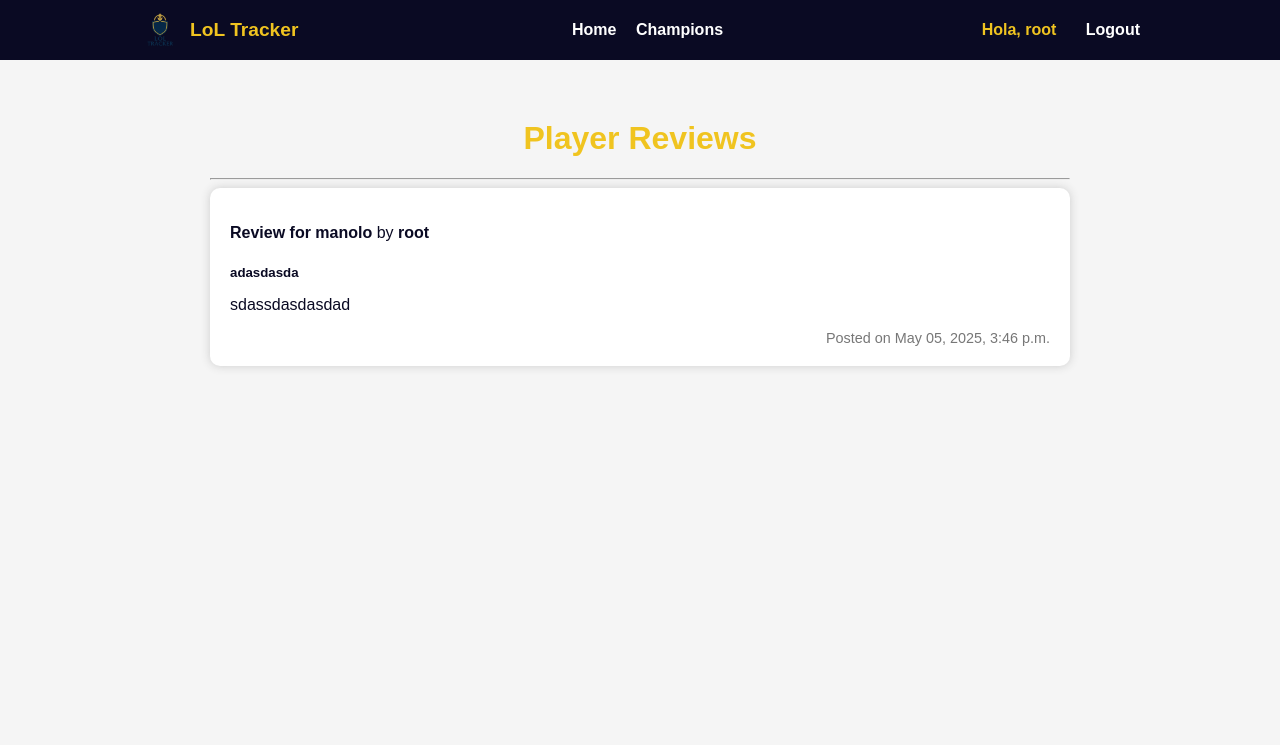
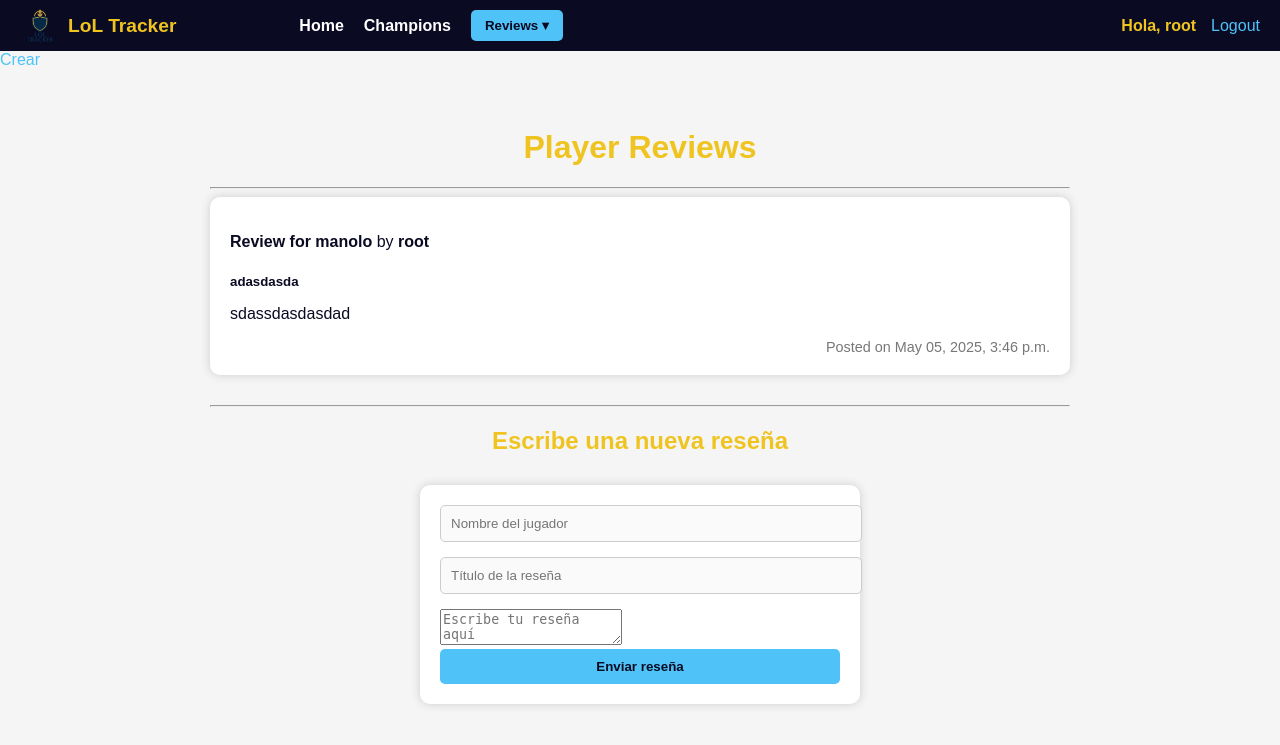
Before and after one commit to dresa04/Projecte_web, a Django app: page / in a window 1280 px wide. Shown: the top 745 px of the page. Run offline with Django 5.2, Linux system fonts and the light colour scheme; a user stored in the database is signed in; data comes from the database, SQL or seed files in the repository.

Commit message:
feat(navbar): enhance navigation with dropdown for reviews and improve layout

```diff
--- a/lol_app/static/style.css
+++ b/lol_app/static/style.css
@@ -1,17 +1,17 @@
-/* style.css - Guía de estilos para League of Legends Tracker */
-
-/* Fuentes y colores base */
+/* --------------------------------------
+   Base visual: fuente, colores, fondo
+----------------------------------------- */
 body {
     font-family: 'Poppins', sans-serif;
-    background-color: #f5f5f5; /* Fondo claro para mejor contraste con el logo */
-    color: #0a0a23; /* Texto oscuro para buena legibilidad */
+    background-color: #f5f5f5;
+    color: #0a0a23;
     margin: 0;
     padding: 0;
     min-height: 100vh;
 }
 
 h1, h2 {
-    color: #f0c420; /* Dorado inspirado en LoL */
+    color: #f0c420;
     text-align: center;
     margin-top: 20px;
 }
@@ -21,7 +21,7 @@ p, a, label {
 }
 
 a {
-    color: #4fc3f7; /* Azul brillante */
+    color: #4fc3f7;
     text-decoration: none;
 }
 
@@ -29,7 +29,9 @@ a:hover {
     text-decoration: underline;
 }
 
-/* Formularios */
+/* --------------------------------------
+   Formularios
+----------------------------------------- */
 form {
     max-width: 400px;
     margin: 30px auto;
@@ -65,14 +67,18 @@ button:hover {
     background-color: #039be5;
 }
 
-/* Contenedor de contenido */
+/* --------------------------------------
+   Contenedor principal
+----------------------------------------- */
 .container {
     padding: 20px;
     max-width: 900px;
     margin: auto;
 }
 
-
+/* --------------------------------------
+   Review box (tarjetas de reseñas)
+----------------------------------------- */
 .review-box {
     background-color: #ffffff;
     border-radius: 10px;
@@ -93,6 +99,9 @@ button:hover {
     text-align: right;
 }
 
+/* --------------------------------------
+   Lista de campeones
+----------------------------------------- */
 .champion-list {
     display: grid;
     grid-template-columns: repeat(auto-fill, minmax(180px, 1fr));
@@ -119,50 +128,143 @@ button:hover {
     margin-bottom: 10px;
 }
 
+/* --------------------------------------
+   Barra de navegación
+----------------------------------------- */
 .navbar {
     background-color: #0a0a23;
     padding: 10px 20px;
     display: flex;
-    justify-content: center;
-    color: #ffffff;
+    align-items: center;
+    position: relative;
 }
 
-.nav-container {
-    width: 100%;
-    max-width: 1000px;
+.nav-left-fixed {
+    position: absolute;
+    left: 20px;
+    top: 50%;
+    transform: translateY(-50%);
     display: flex;
     align-items: center;
-    justify-content: space-between;
 }
 
 .nav-logo {
-    font-weight: bold;
-    font-size: 1.2rem;
     display: flex;
     align-items: center;
     color: #f0c420;
+    font-weight: bold;
+    font-size: 1.2rem;
     text-decoration: none;
 }
 
 .nav-logo img {
-    margin-right: 10px;
+    margin-right: 8px;
 }
 
-.nav-center a,
-.nav-right a {
-    margin-left: 15px;
+.nav-center-group {
+    margin: 0 auto;
+    display: flex;
+    align-items: center;
+    gap: 20px;
+}
+
+.nav-center-group a {
     color: #ffffff;
     text-decoration: none;
     font-weight: bold;
 }
 
-.nav-center a:hover,
-.nav-right a:hover {
+.nav-center-group a:hover {
     color: #f0c420;
 }
 
+.nav-right {
+    margin-left: auto;
+    display: flex;
+    align-items: center;
+    gap: 15px;
+}
+
 .nav-user {
-    margin-right: 10px;
+    color: #f0c420;
     font-weight: bold;
-    color: #f0c420;
 }
+
+/* --------------------------------------
+   Dropdown menu para "Reviews"
+----------------------------------------- */
+.dropdown-inline {
+    position: relative;
+    display: inline-block;
+}
+
+.dropbtn {
+    background-color: #4fc3f7;
+    color: #0a0a23;
+    padding: 8px 14px;
+    font-weight: bold;
+    border: none;
+    border-radius: 5px;
+    cursor: pointer;
+    transition: background-color 0.3s;
+}
+
+.dropbtn:hover {
+    background-color: #039be5;
+}
+
+.dropdown-content {
+    display: none;
+    position: absolute;
+    top: 100%;
+    left: 0;
+    background-color: #ffffff;
+    min-width: 160px;
+    box-shadow: 0 0 10px rgba(0, 0, 0, 0.2);
+    z-index: 10;
+    border-radius: 5px;
+    overflow: hidden;
+    margin-top: 5px;
+}
+
+.dropdown-content a {
+    color: #0a0a23;
+    padding: 10px 15px;
+    display: block;
+    text-decoration: none;
+    font-weight: normal;
+}
+
+.dropdown-content a:hover {
+    background-color: #f0f0f0;
+}
+
+.dropdown-inline:hover .dropdown-content {
+    display: block;
+}
+
+.dropdown-inline:hover .dropbtn {
+    background-color: #039be5;
+}
+
+/* --------------------------------------
+   Responsive básico
+----------------------------------------- */
+@media (max-width: 768px) {
+    .nav-center-group {
+        flex-wrap: wrap;
+        justify-content: center;
+        gap: 10px;
+    }
+
+    .nav-left-fixed {
+        position: static;
+        transform: none;
+        margin-right: auto;
+    }
+
+    .nav-right {
+        margin-left: 0;
+        gap: 10px;
+    }
+}
--- a/lol_app/templates/base.html
+++ b/lol_app/templates/base.html
@@ -12,17 +12,29 @@
 
     <!-- Barra de navegación personalizada -->
     <nav class="navbar">
-        <div class="nav-container">
-            <div class="nav-left">
+        <div class="nav-left-fixed">
             <a href="{% url 'home' %}" class="nav-logo">
                 <img src="{% static 'img/logo.png' %}" alt="Logo" width="40" height="40">
                 LoL Tracker
             </a>
         </div>
-            <div class="nav-center">
+
+        <div class="nav-center-group">
             <a href="{% url 'home' %}">Home</a>
             <a href="{% url 'champion_list' %}">Champions</a>
+
+            {% if user.is_authenticated %}
+            <div class="dropdown-inline">
+                <button class="dropbtn">Reviews ▾</button>
+                <div class="dropdown-content">
+                    <a href="{% url 'home' %}#review-create">Crear</a>
+                    <a href="{% url 'review_update_list' %}">Modificar</a>
+                    <a href="{% url 'review_delete_list' %}">Eliminar</a>
                 </div>
+            </div>
+            {% endif %}
+        </div>
+
         <div class="nav-right">
             {% if user.is_authenticated %}
                 <span class="nav-user">Hola, {{ user.username }}</span>
@@ -32,8 +44,10 @@
                 <a href="{% url 'register' %}">Register</a>
             {% endif %}
         </div>
-        </div>
     </nav>
+
+<a href="{% url 'home' %}#review-create">Crear</a>
+
 
     <!-- Contenido principal -->
     <div class="container">
--- a/lol_app/templates/home2.html
+++ b/lol_app/templates/home2.html
@@ -20,8 +20,21 @@
         {% endfor %}
     {% else %}
         <p>No reviews have been posted yet. Be the first!</p>
-        {# Enlace para crear una review (lo puedes activar luego) #}
-        {# <a href="#" class="btn">Write a Review</a> #}
     {% endif %}
+
+    <!-- Ancla para el botón "Crear" del menú -->
+    <div id="review-create"></div>
+
+    <hr>
+    <h2>Escribe una nueva reseña</h2>
+
+    <!-- Formulario visible directamente -->
+    <form method="POST" action="{% url 'create_review' %}">
+        {% csrf_token %}
+        <input type="text" name="to_summoner_name" placeholder="Nombre del jugador" required><br>
+        <input type="text" name="title" placeholder="Título de la reseña" required><br>
+        <textarea name="body" placeholder="Escribe tu reseña aquí" required></textarea><br>
+        <button type="submit">Enviar reseña</button>
+    </form>
 </div>
 {% endblock %}
--- a/lol_app/urls.py
+++ b/lol_app/urls.py
@@ -8,4 +8,8 @@ urlpatterns = [
     path('register/', views.register, name='register'),
     path('login/', auth_views.LoginView.as_view(template_name='registration/login.html'), name='login'),
     path('logout/', auth_views.LogoutView.as_view(template_name='registration/logged_out.html'), name='logout'),
+    path('reviews/update/', views.review_update_list, name='review_update_list'),
+    path('reviews/delete/', views.review_delete_list, name='review_delete_list'),
+    path('create-review/', views.create_review, name='create_review'),
+
 ]
--- a/lol_app/views.py
+++ b/lol_app/views.py
@@ -71,3 +71,45 @@ def home(request: HttpRequest) -> HttpResponse:
         'reviews': reviews
     }
     return render(request, 'home2.html', context)
+
+
+@login_required
+def review_update_list(request):
+    reviews = Review.objects.filter(from_user=request.user)
+    return render(request, "review_update_list.html", {"reviews": reviews})
+
+@login_required
+def review_delete_list(request):
+    reviews = Review.objects.filter(from_user=request.user)
+    return render(request, "review_delete_list.html", {"reviews": reviews})
+
+
+from django.contrib.auth.decorators import login_required
+from django.views.decorators.http import require_POST
+from django.shortcuts import redirect
+from .models import UserLOL, Review
+
+@require_POST
+@login_required
+def create_review(request):
+    summoner_name = request.POST.get('to_summoner_name')
+    title = request.POST.get('title')
+    body = request.POST.get('body')
+
+    if not (summoner_name and title and body):
+        return redirect('home')
+
+    # Simula creación de UserLOL sin API
+    userlol, _ = UserLOL.objects.get_or_create(
+        username=summoner_name,
+        defaults={'email': f'{summoner_name}@fake.com', 'main': None}
+    )
+
+    Review.objects.create(
+        title=title,
+        body=body,
+        to_user=userlol,
+        from_user=request.user
+    )
+
+    return redirect('home')
```
Lines whose indentation alone changed are shown as unchanged.
